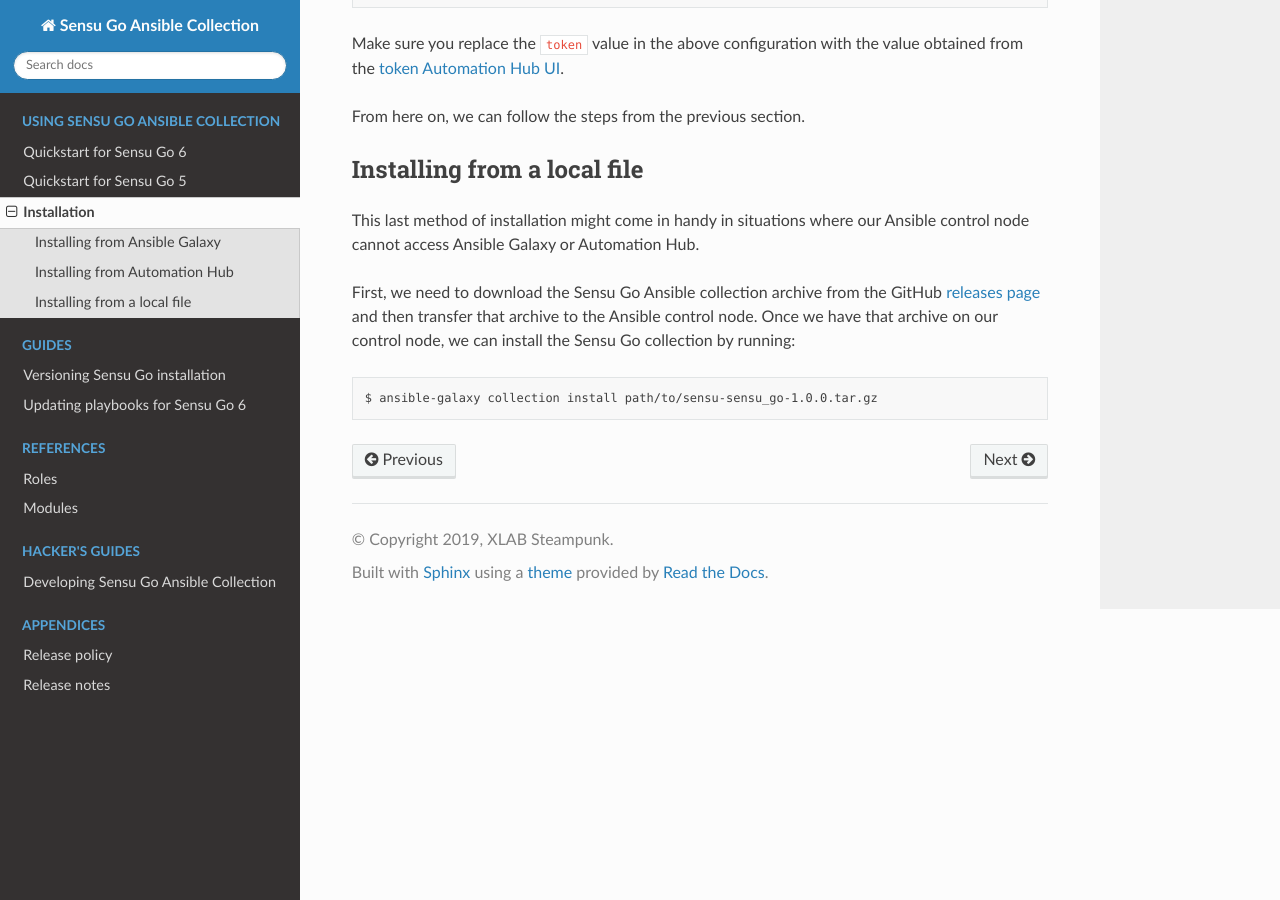
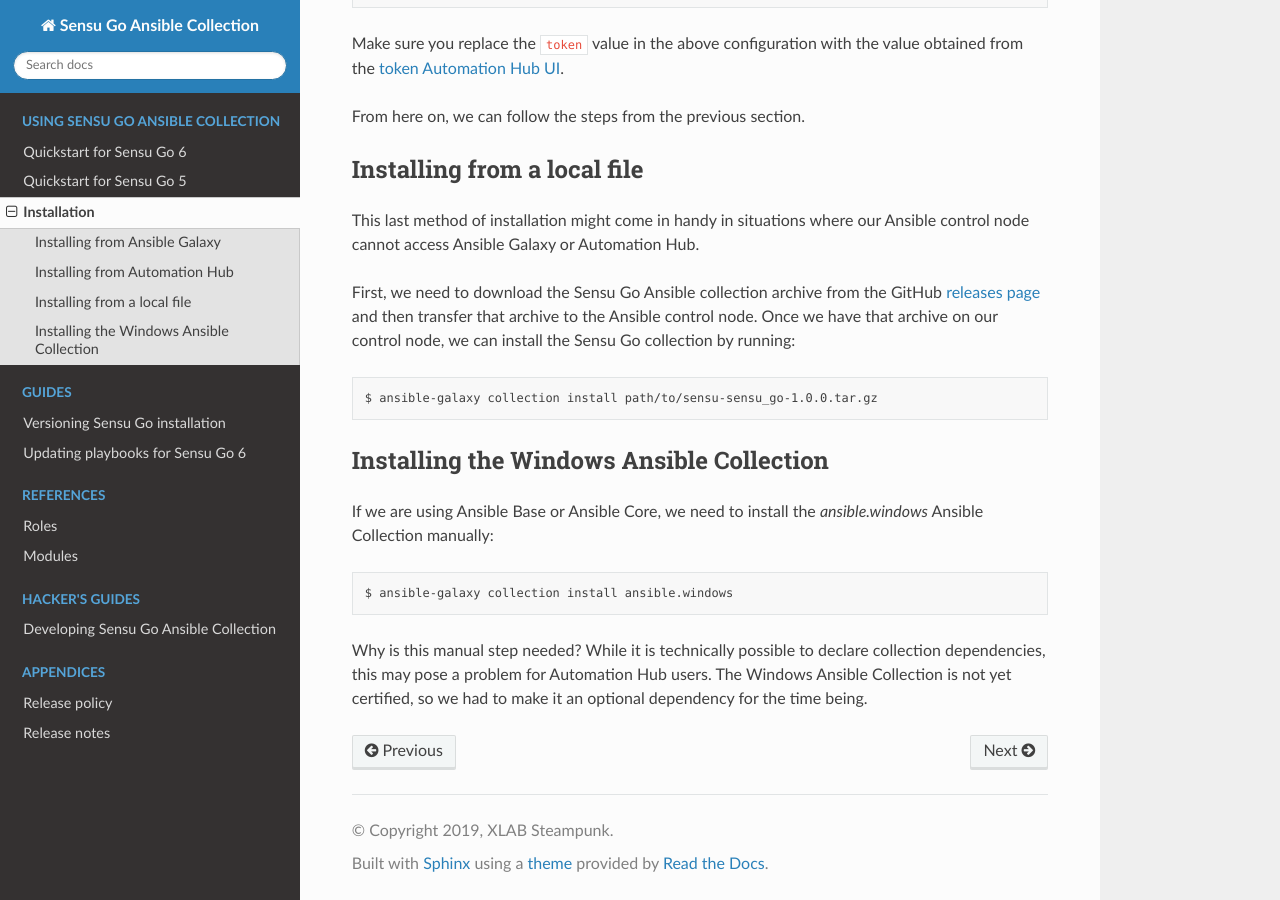
Before and after one commit to sensu/sensu-go-ansible, a Sphinx documentation site: the page built from docs/source/installation.rst, in a window 1280 px wide and 900 px high, scrolled down 1243 px. Built offline with Sphinx 7.4.7 and the Read the Docs theme 2.0.0, drawn with Linux system fonts in a browser that asks for light colours.

Commit message:
Remove hard dependency on ansible.windows
Because ansible.windows Ansible Collection is not certified yet, hard
dependency on that collection will prevent Automtion Hub users from
installing the Sensu Go Ansible Collection. We also added some
additional instructions on how to manually install Windows Ansible
Collection for those users.

Do note that removing the ansible.winows dependency from the metadata
has one major drawback: execution environments will not be able to
manage Windows agent installations.

```diff
--- a/docs/source/installation.rst
+++ b/docs/source/installation.rst
@@ -78,3 +78,17 @@
 
 .. _releases page:
    https://github.com/sensu/sensu-go-ansible/releases
+
+
+Installing the Windows Ansible Collection
+-----------------------------------------
+
+If we are using Ansible Base or Ansible Core, we need to install the
+`ansible.windows` Ansible Collection manually::
+
+   $ ansible-galaxy collection install ansible.windows
+
+Why is this manual step needed? While it is technically possible to declare
+collection dependencies, this may pose a problem for Automation Hub users.
+The Windows Ansible Collection is not yet certified, so we had to make it an
+optional dependency for the time being.
--- a/galaxy.yml
+++ b/galaxy.yml
@@ -19,6 +19,3 @@
 issues: https://github.com/sensu/sensu-go-ansible/issues
 documentation: https://sensu.github.io/sensu-go-ansible/
 homepage: https://sensu.github.io/sensu-go-ansible/
-
-dependencies:
-  "ansible.windows": "*"  # Agent installation on Windows
```
